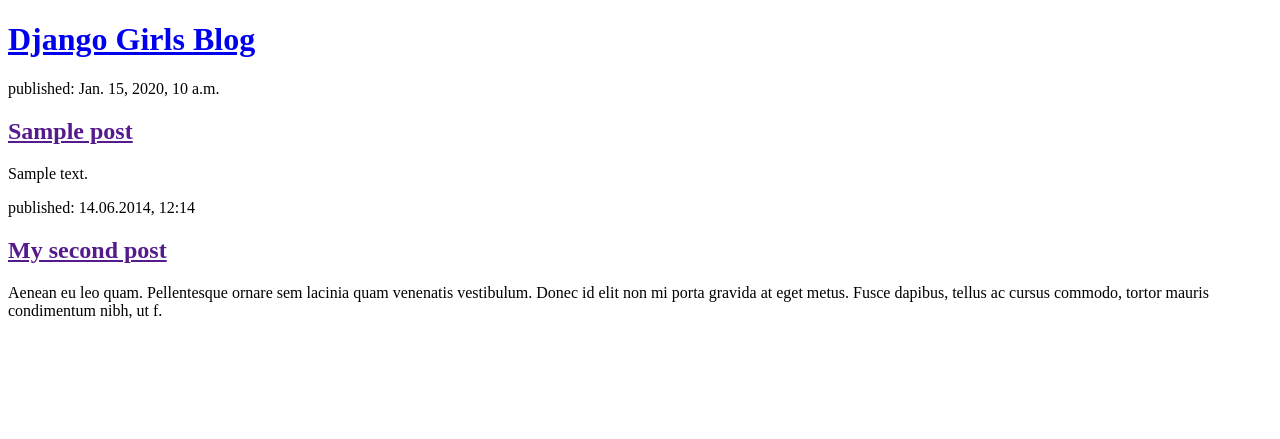
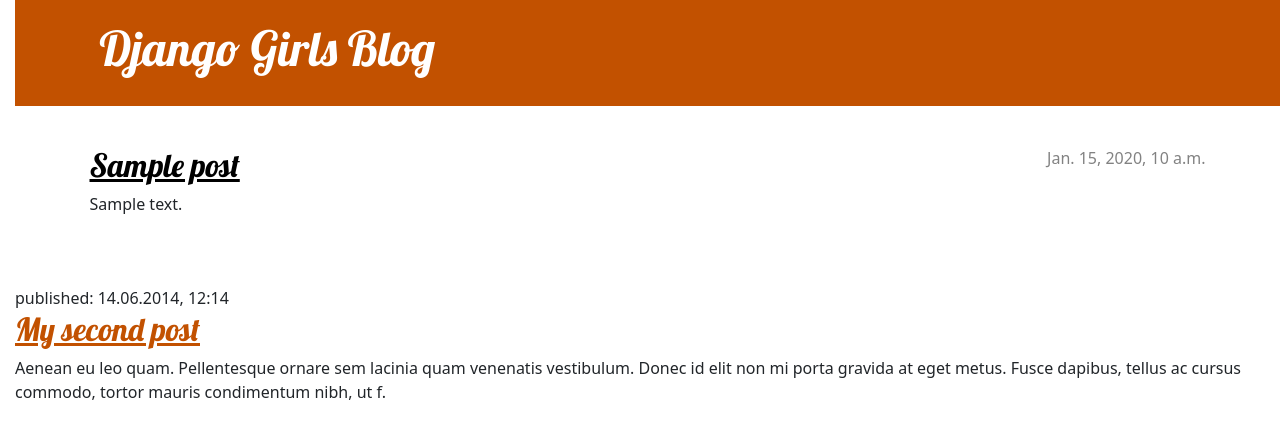
Before and after one commit to AAydogan35/bounswe573-2022, a Django app: page / in a window 1280 px wide. Shown: the top 439 px of the page. Run offline with Django 3.2, Linux system fonts and the light colour scheme; tables that the repository leaves empty hold one stand-in row (values such as "Sample post").

Commit message:
Added CSS formating for HTML using Bootstrap

```diff
--- /dev/null
+++ b/blog/static/css/blog.css
@@ -0,0 +1,79 @@
+h1 a, h2 a {
+    color: #C25100;
+    font-family: 'Lobster'
+}
+
+body {
+    padding-left: 15px;
+}
+
+.page-header {
+    background-color: #C25100;
+    margin-top: 0;
+    margin-bottom: 40px;
+    padding: 20px 20px 20px 40px;
+}
+
+.page-header h1,
+.page-header h1 a,
+.page-header h1 a:visited,
+.page-header h1 a:active {
+    color: #ffffff;
+    font-size: 36pt;
+    text-decoration: none;
+}
+
+h1,
+h2,
+h3,
+h4 {
+    font-family: 'Lobster', cursive;
+}
+
+.date {
+    color: #828282;
+}
+
+.save {
+    float: right;
+}
+
+.post-form textarea,
+.post-form input {
+    width: 100%;
+}
+
+.top-menu,
+.top-menu:hover,
+.top-menu:visited {
+    color: #ffffff;
+    float: right;
+    font-size: 26pt;
+    margin-right: 20px;
+}
+
+.post {
+    margin-bottom: 70px;
+}
+
+.post h2 a,
+.post h2 a:visited {
+    color: #000000;
+}
+
+.post > .date,
+.post > .actions {
+    float: right;
+}
+
+.btn-secondary,
+.btn-secondary:visited {
+    color: #C25100;
+    background: none;
+    border-color: #C25100;
+}
+
+.btn-secondary:hover {
+    color: #FFFFFF;
+    background-color: #C25100;
+}
--- a/blog/templates/blog/post_list.html
+++ b/blog/templates/blog/post_list.html
@@ -1,22 +1,46 @@
+{% load static %}
 <!DOCTYPE html>
 <html>
     <head>
+        <link href="//fonts.googleapis.com/css?family=Lobster&subset=latin,latin-ext" rel="stylesheet" type="text/css">
         <title>Alp's blog</title>
+        <link rel="stylesheet" href="https://cdn.jsdelivr.net/npm/bootstrap@5.1.3/dist/css/bootstrap.min.css"
+              integrity="1BmE4kWBq78iYhFldvKuhfTAU6auU8tT94WrHftjDbrCEXSU1oBoqyl2QvZ6jIW3" crossorigin="anonymous">
+
+        <link rel="stylesheet" href="{% static 'css/blog.css' %}">
     </head>
     <body>
-        <header>
-            <h1><a href="/">Django Girls Blog</a></h1>
+        <header class="page-header">
+            <div class="container">
+                <h1><a href="/">Django Girls Blog</a></h1>
+            </div>
         </header>
 
-        {% for post in posts %}
-        <article>
-            <time>published: {{ post.published_date }}</time>
-            <h2><a href="">{{ post.title }}</a></h2>
-            <p>
-                {{ post.text|linebreaksbr }}
-            </p>
-        </article>
-        {% endfor %}
+<!--        {% for post in posts %}-->
+<!--        <article class="post">-->
+<!--            <time>published: {{ post.published_date }}</time>-->
+<!--            <h2><a href="">{{ post.title }}</a></h2>-->
+<!--            <p>-->
+<!--                {{ post.text|linebreaksbr }}-->
+<!--            </p>-->
+<!--        </article>-->
+<!--        {% endfor %}-->
+
+        <main class="container">
+            <div class="row">
+                <div class="col">
+                    {% for post in posts %}
+                        <article class="post">
+                            <time class="date">
+                                {{ post.published_date }}
+                            </time>
+                            <h2><a href="">{{ post.title }}</a></h2>
+                            <p>{{ post.text|linebreaksbr }}</p>
+                        </article>
+                    {% endfor %}
+                </div>
+            </div>
+        </main>
 
         <article>
             <time>published: 14.06.2014, 12:14</time>
```
